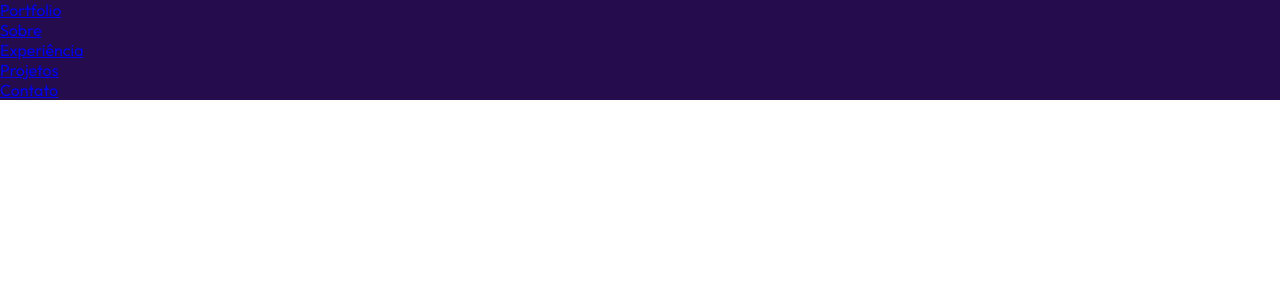
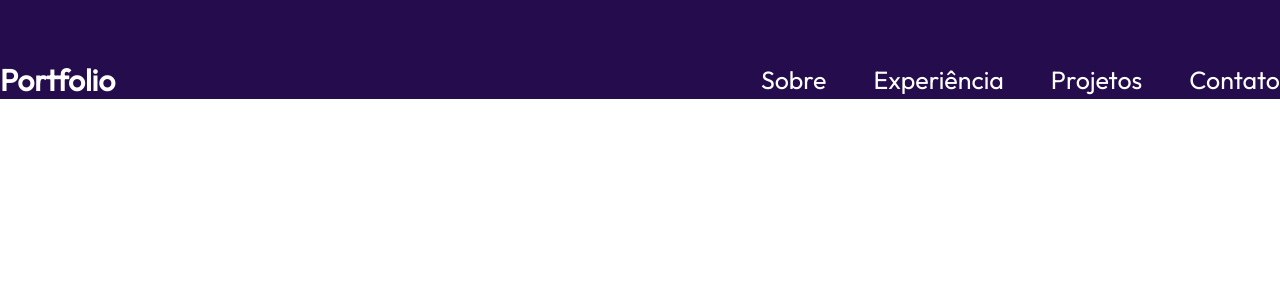
Before and after one commit to JacqueADev/portfolio-react, a React (Vite) app in the folder portfolio-com-react/: page / in a window 1280 px wide. Shown: the top 300 px of the page. Built offline with nearby package versions, Linux system fonts and the light colour scheme.

Commit message:
Modificação de cores dos <a> dentro da navbar + titulo

```diff
--- a/portfolio-com-react/src/App.module.css
+++ b/portfolio-com-react/src/App.module.css
@@ -5,5 +5,4 @@
     width: 100%;
     height: 100%;
 
-    color: var(--cor-texto-areas-escuras);
 }
--- a/portfolio-com-react/src/components/Navbar/Navbar.jsx
+++ b/portfolio-com-react/src/components/Navbar/Navbar.jsx
@@ -1,16 +1,27 @@
-import React from 'react';
+import React from "react";
+
+import styles from "./Navbar.module.css";
 
 export const Navbar = () => {
-  return <nav>
-    <a href="#">Portfolio</a>
-    <div>
-        <ul>
-            <li><a href="#sobre">Sobre</a></li>
-            <li><a href="#experiencia">Experiência</a></li>
-            <li><a href="#projetos">Projetos</a></li>
-            <li><a href="#contato">Contato</a></li>
+  return (
+    <nav className={styles.navbar}>
+      <a className={styles.title} href="/">Portfolio</a>
+      <div className={styles.menu}>
+        <ul className={styles.menuItems}>
+          <li>
+            <a href="#sobre">Sobre</a>
+          </li>
+          <li>
+            <a href="#experiencia">Experiência</a>
+          </li>
+          <li>
+            <a href="#projetos">Projetos</a>
+          </li>
+          <li>
+            <a href="#contato">Contato</a>
+          </li>
         </ul>
-    </div>
-  </nav>;
-
+      </div>
+    </nav>
+  );
 };
--- a/portfolio-com-react/src/components/Navbar/Navbar.module.css
+++ b/portfolio-com-react/src/components/Navbar/Navbar.module.css
@@ -0,0 +1,42 @@
+@import "../../vars.css";
+
+.navbar {
+ position: relative;
+ display: flex;
+ align-items: center;
+ justify-content: space-between;
+ padding-top: 61px;
+ z-index: 2;
+ margin: 1 10%;
+}
+
+.title{
+    font-size: 30px;
+    font-weight: bold;
+    text-decoration: none;
+    color: var(--cor-texto-areas-escuras);
+}
+
+.menu{
+    display: flex;
+
+}
+
+.menuItems{
+    display: flex;
+    gap: 47px;
+    list-style: none;
+}
+
+.menuItems a{
+    font-size: 25px;
+    font-weight: 500;
+    text-decoration: none;
+    cursor: pointer;
+    color: var(--cor-texto-areas-escuras);
+}
+
+.menuItems a:hover{
+    color: var(--cor-complementar);
+    transition: 0.5s;
+}
```
